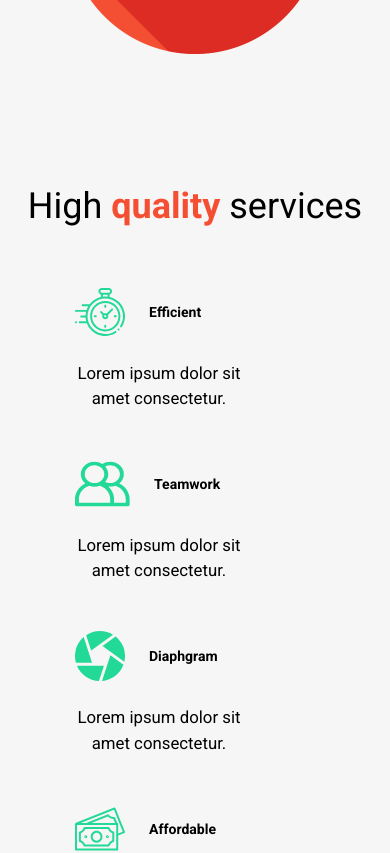
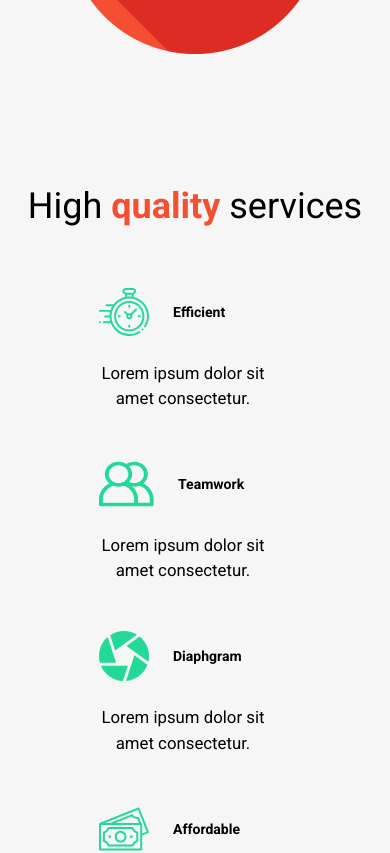
Before and after one commit to CristiTomaaa/ct-portfolio, a React (Create React App) app: page / in a window 390 px wide. Shown: the part 800-1653 px from the top of the page. Built offline with nearby package versions, Linux system fonts and the light colour scheme.

Commit message:
sorted the alignment for the services section on mobile

```diff
--- a/src/components/AboutSection.js
+++ b/src/components/AboutSection.js
@@ -1,4 +1,5 @@
 import React from 'react';
+import {Link} from 'react-router-dom';
 import aboutimg from '../img/aboutimg.png';
 //FRAMER MOTION
 import {motion} from 'framer-motion';
@@ -21,7 +22,7 @@ const AboutSection = () => {
           </StyledHide>
         </motion.div>
         <motion.p variants={fade} >Lorem ipsum dolor sit, amet consectetur adipisicing elit. Sequi autem accusamus ex laboriosam porro, adipisci quam voluptatum .</motion.p>
-        <motion.button variants={fade} >Contact</motion.button>
+        <Link to="/contact"><motion.button variants={fade} >Contact</motion.button></Link>
       </StyledDescription>
       <SyledImage>
         <img  src={aboutimg} alt="red circle with brackets"/>
--- a/src/components/GlobalStyles.js
+++ b/src/components/GlobalStyles.js
@@ -24,7 +24,8 @@ button{
   background-color: #F6F6F6;
   color: black;
   transition: all 0.5s ease;
-  font-family: 'Roboto', Arial;box-shadow: 0 3px 6px rgba(0,0,0,0.16), 0 3px 6px rgba(0,0,0,0.23);
+  font-family: 'Roboto', Arial;
+  box-shadow: 0 3px 6px rgba(0,0,0,0.16), 0 3px 6px rgba(0,0,0,0.23);
   &:hover{
     background-color: #F54F33;
     color: white;
--- a/src/components/ServicesSection.js
+++ b/src/components/ServicesSection.js
@@ -63,6 +63,7 @@ const Services = styled(StyledHeader)`
     padding: 2rem 0rem 4rem 0rem;
   }
   @media (max-width: 1300px){
+    justify-content: center;
   }
 `;
 
@@ -71,6 +72,7 @@ const Cards = styled.div`
   flex-wrap: wrap;
   @media (max-width: 1300px){
     justify-content: center;
+    margin-left: 4rem;
   }
 `;
 
```
